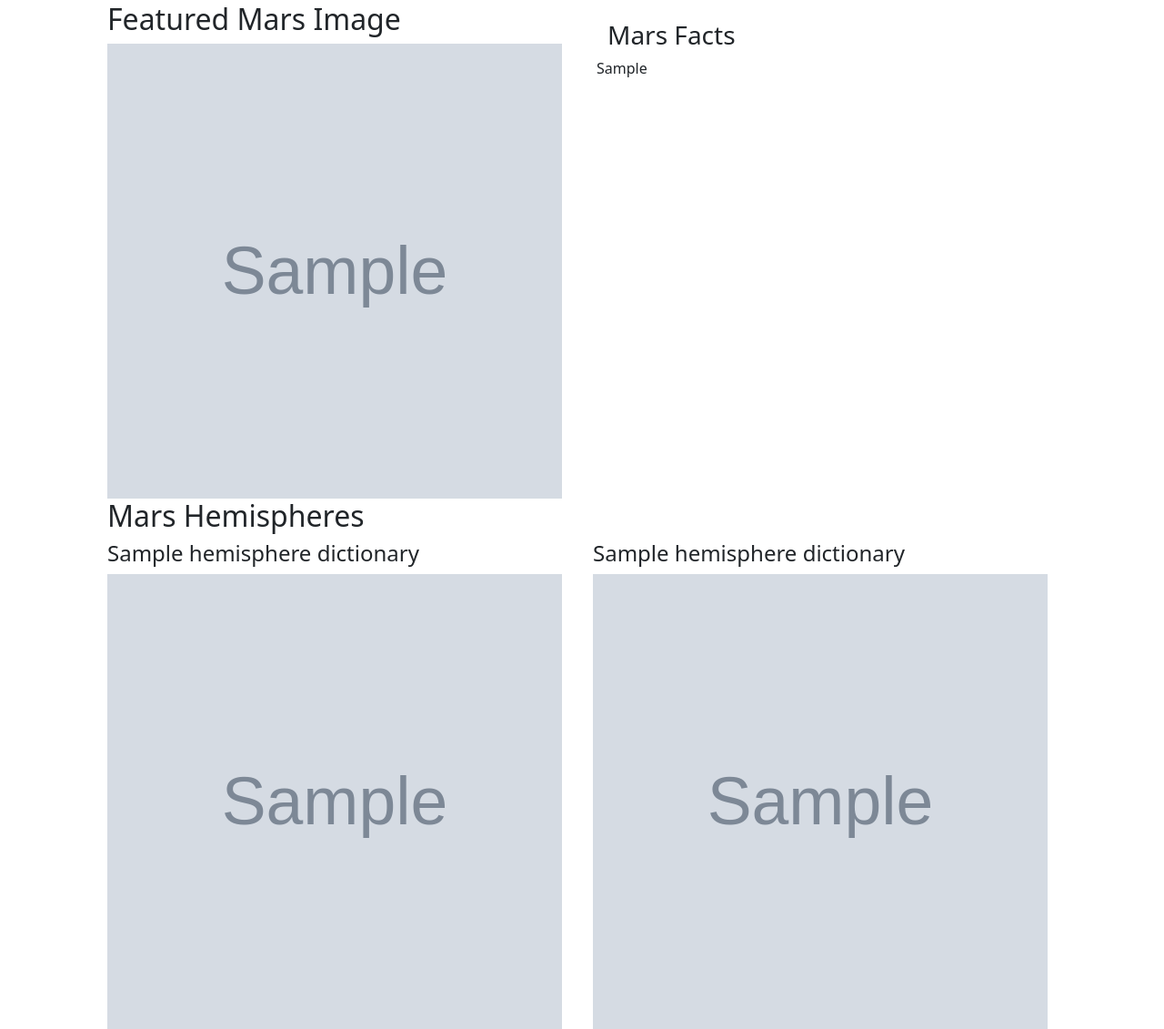
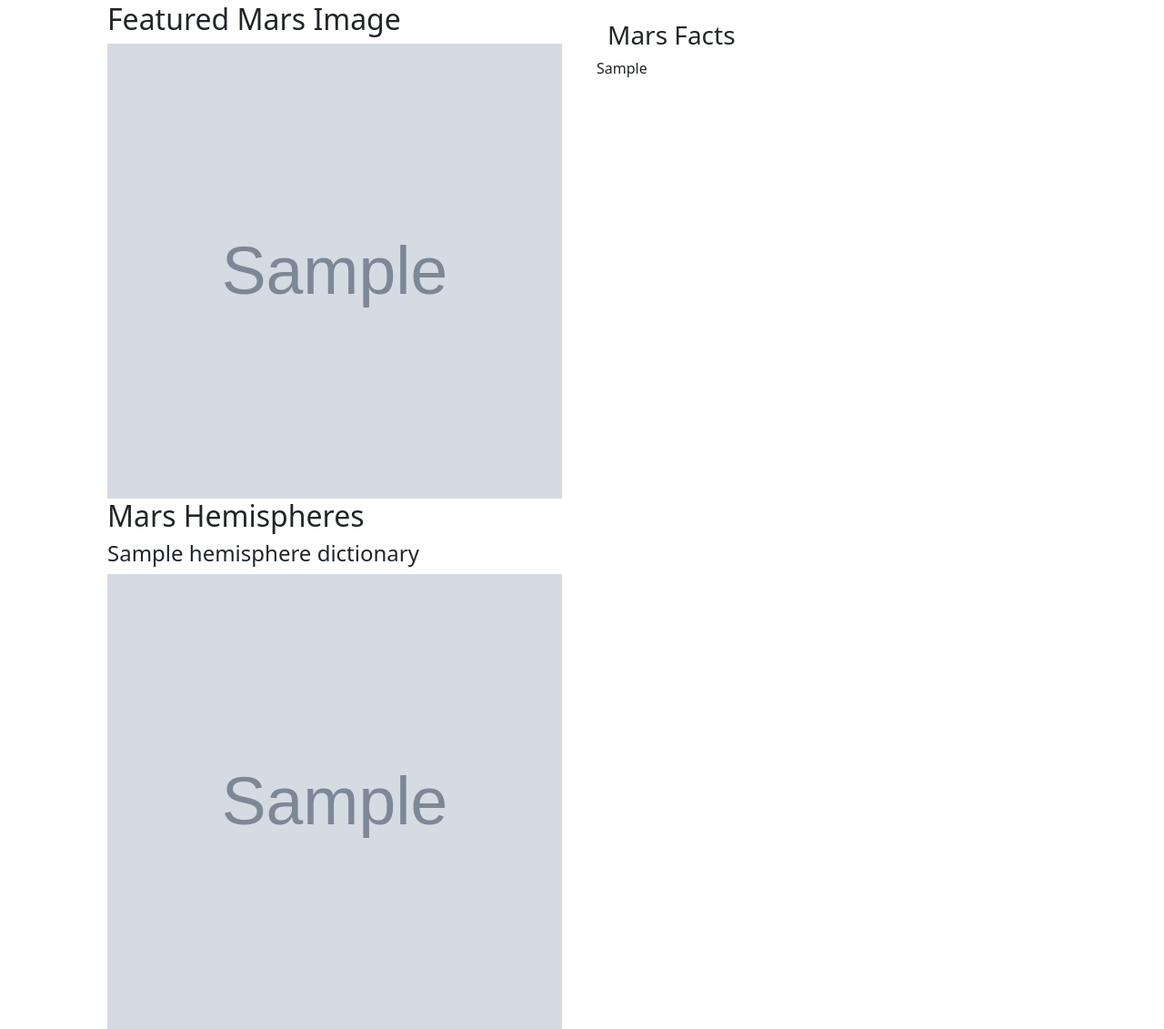
Before and after one commit to maxe23/web-scraping-challenge, a Flask app: page / in a window 1280 px wide. Shown: the part 256-1387 px from the top of the page at 91% size. Run offline with Flask 2, Linux system fonts and the light colour scheme; grey boxes marked "Sample" are stand-in pictures; a database or web service that is not in the repository returns one stand-in record (values such as "Sample title"); some libraries are stand-ins or nearby versions.

Commit message:
fixd code to display all images and scrape

```diff
--- a/Templates/index.html
+++ b/Templates/index.html
@@ -63,18 +63,18 @@
             <h2 class="heading">Mars Hemispheres</h2>
         </div>
         <div class="col-md-6">
-            {% for x in mars.hemisphere_dictionary [0:2] %}
+            {% for x in mars.hemisphere_dictionary %}
             <h4>{{x.title}}</h4>
             <img src="{{x.img_url}}">
             {% endfor %}
         </div>
-        <div class="col-md-6">
-            {% for x in mars.hemisphere_dictionary [2:4]%}
+<!--         <div class="col-md-6">
+            {% for x in mars.hemisphere_dictionary %}
             <h4>{{x.title}}</h4>
             <img src="{{x.img_url}}">
             {% endfor %}
         </div>
-      </div>
+ -->      </div>
     </div>
   </div>
 </body>
--- a/app.py
+++ b/app.py
@@ -18,9 +18,9 @@ def index():
 # Route for Scrape function
 @app.route("/scrape")
 def scraper():
-    mars_data = mongo.db.mars_data
+    mars_data = mongo.db.mars
     mars_scraped =scrape_mars.scrape()
-    mars.update({},mars_scraped, upsert=True)
+    mars_data.update({},mars_scraped, upsert=True)
     return redirect("/", code = 302)
 
 if __name__ == "__main__":
--- a/scrape_mars.py
+++ b/scrape_mars.py
@@ -75,12 +75,13 @@ def scrape():
         mh_img_url.append(img_link)
 
     hemi_dict = zip(mh_names, mh_img_url)
-    mars['hemisphere_dictionary'] = []
+    mars_list= []
 
     for title, img in hemi_dict:
         mars_dict = {}
         mars_dict['title'] = title
         mars_dict['img_url'] = img
-        mars['hemisphere_dictionary'].append(mars_dict)
+        mars_list.append(mars_dict)
 
+    mars['hemisphere_dictionary'] = mars_list
     return mars
```
Also changed, not shown: 1 other file.
